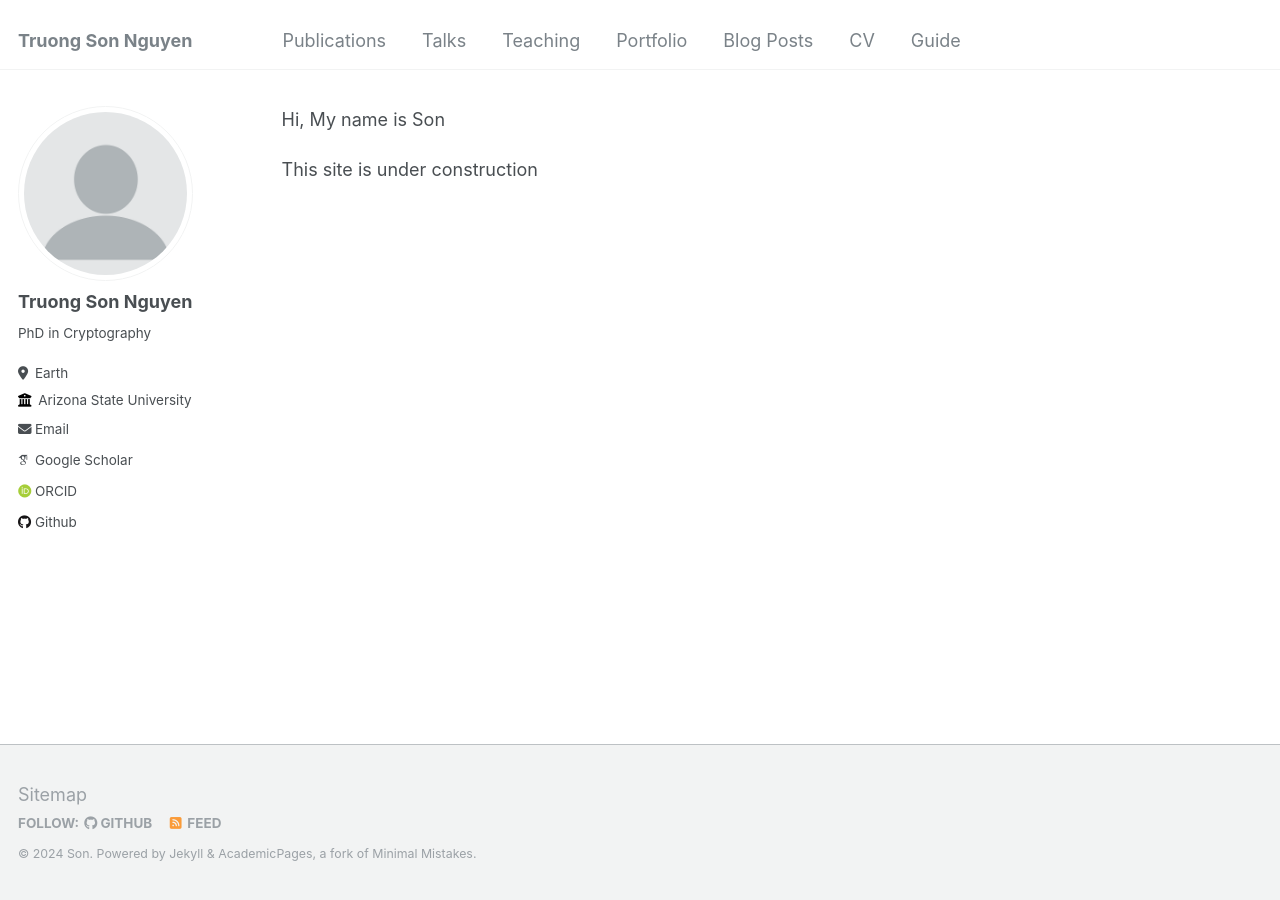
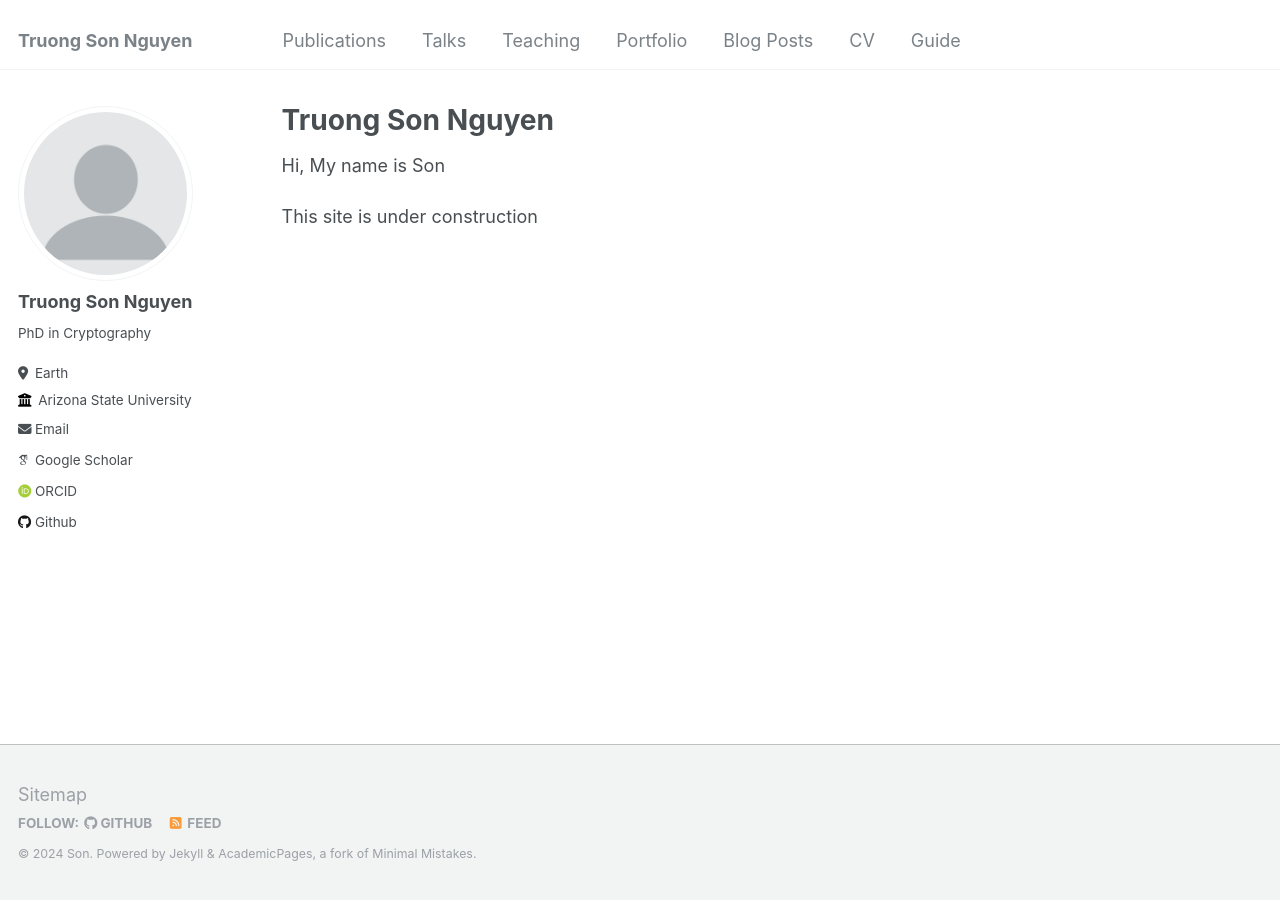
Before and after one commit to sonnguyenasu/sonnguyenasu.github.io, a Jekyll site: the page built from _pages/about.md, in a window 1280 px wide. Built offline with Jekyll 4.4.1, drawn with Linux system fonts in a browser that asks for light colours; some web fonts are replaced; our own code applies the rules of GitHub Pages for plain Markdown files.

Commit message:
Update about.md

```diff
--- a/_pages/about.md
+++ b/_pages/about.md
@@ -1,3 +1,14 @@
+---
+layout: archive
+title: "Truong Son Nguyen"
+permalink: /
+author_profile: true
+redirect_from:
+  - /about/
+  - /about.html
+---
+
+
 Hi, My name is Son
 
 This site is under construction
```
